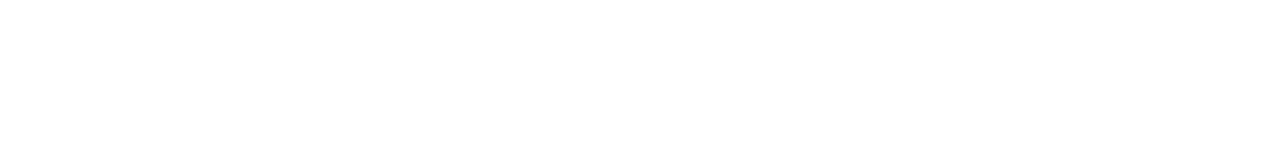
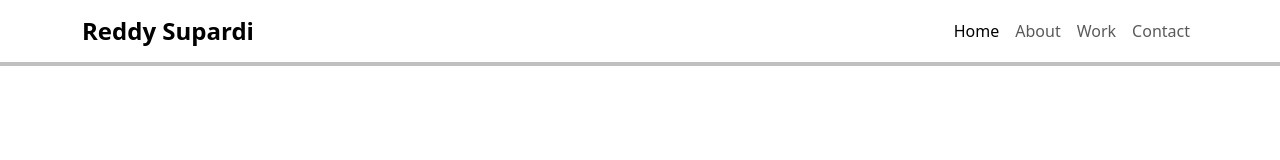
Before and after one commit to reddspitt/Portfolio, a plain HTML site: page index.html in a window 1280 px wide. Drawn offline with nearby package versions, Linux system fonts and the light colour scheme.

Commit message:
add navbar

```diff
--- a/index.html
+++ b/index.html
@@ -10,7 +10,30 @@
 
 </head>
 <body>
-
+    <nav class="navbar navbar-expand-lg">
+        <div class="container">
+          <a class="navbar-brand fs-4 fw-bold" href="#">Reddy Supardi</a>
+          <button class="navbar-toggler" type="button" data-bs-toggle="collapse" data-bs-target="#navbarNav" aria-controls="navbarNav" aria-expanded="false" aria-label="Toggle navigation">
+            <span class="navbar-toggler-icon"></span>
+          </button>
+          <div class="collapse navbar-collapse" id="navbarNav">
+            <ul class="navbar-nav ms-auto">
+              <li class="nav-item">
+                    <a class="nav-link active" aria-current="page" href="#">Home</a>
+              </li>
+              <li class="nav-item">
+                    <a class="nav-link" href="#">About</a>
+              </li>
+              <li class="nav-item">
+                    <a class="nav-link" href="#">Work</a>
+              </li>
+              <li class="nav-item">
+                    <a class="nav-link" href="#">Contact</a>
+              </li>
+            </ul>
+          </div>
+        </div>
+    </nav>
     <script src="https://cdn.jsdelivr.net/npm/@popperjs/core@2.11.6/dist/umd/popper.min.js" integrity="sha384-oBqDVmMz9ATKxIep9tiCxS/Z9fNfEXiDAYTujMAeBAsjFuCZSmKbSSUnQlmh/jp3" crossorigin="anonymous"></script>
     <script src="https://cdn.jsdelivr.net/npm/bootstrap@5.3.0-alpha1/dist/js/bootstrap.min.js" integrity="sha384-mQ93GR66B00ZXjt0YO5KlohRA5SY2XofN4zfuZxLkoj1gXtW8ANNCe9d5Y3eG5eD" crossorigin="anonymous"></script>
     <script src="https://code.jquery.com/jquery-3.6.3.min.js" integrity="sha256-pvPw+upLPUjgMXY0G+8O0xUf+/Im1MZjXxxgOcBQBXU=" crossorigin="anonymous"></script>
--- a/style.css
+++ b/style.css
@@ -0,0 +1,4 @@
+.navbar {
+    background-color: white;
+    box-shadow: 0 0 0 4px rgba(0, 0, 0, 0.25);
+}
```
